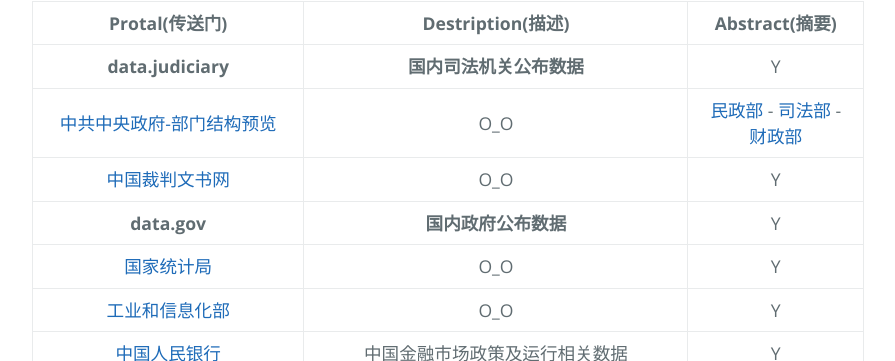
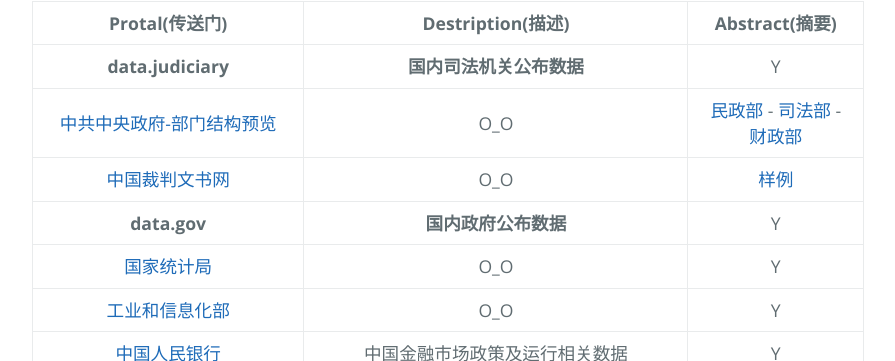
Before and after one commit to AmbroseRen/test, a Jekyll site: the page built from Data/Other.md, in a window 1280 px wide. Shown: the part 100-461 px from the top of the page, without its empty margins (192-1087 px from the left). Built offline with Jekyll 4.4.1, drawn with Linux system fonts in a browser that asks for light colours; our own code applies the rules of GitHub Pages for plain Markdown files; the repository's description, which GitHub fills in, is left out.

Commit message:
Update Other.md

```diff
--- a/Data/Other.md
+++ b/Data/Other.md
@@ -4,7 +4,7 @@
 |:---:|:---:|:---:|
 | __data.judiciary__ | __国内司法机关公布数据__ | Y |
 | [中共中央政府-部门结构预览](http://www.gov.cn/fuwu/bm/index.htm) | O_O | [民政部](http://www.mca.gov.cn/) - [司法部](http://www.moj.gov.cn/) - [财政部](http://www.mof.gov.cn) |
-| [中国裁判文书网](https://wenshu.court.gov.cn/) | O_O | Y |
+| [中国裁判文书网](https://wenshu.court.gov.cn/) | O_O | [样例](https://wenshu.court.gov.cn/website/wenshu/181107ANFZ0BXSK4/index.html?docId=6b49ee86570149499acead5a000b640f) |
 | __data.gov__ | __国内政府公布数据__ | Y |
 | [国家统计局](http://www.stats.gov.cn/) | O_O | Y |
 | [工业和信息化部](http://www.miit.gov.cn) | O_O | Y |
```
